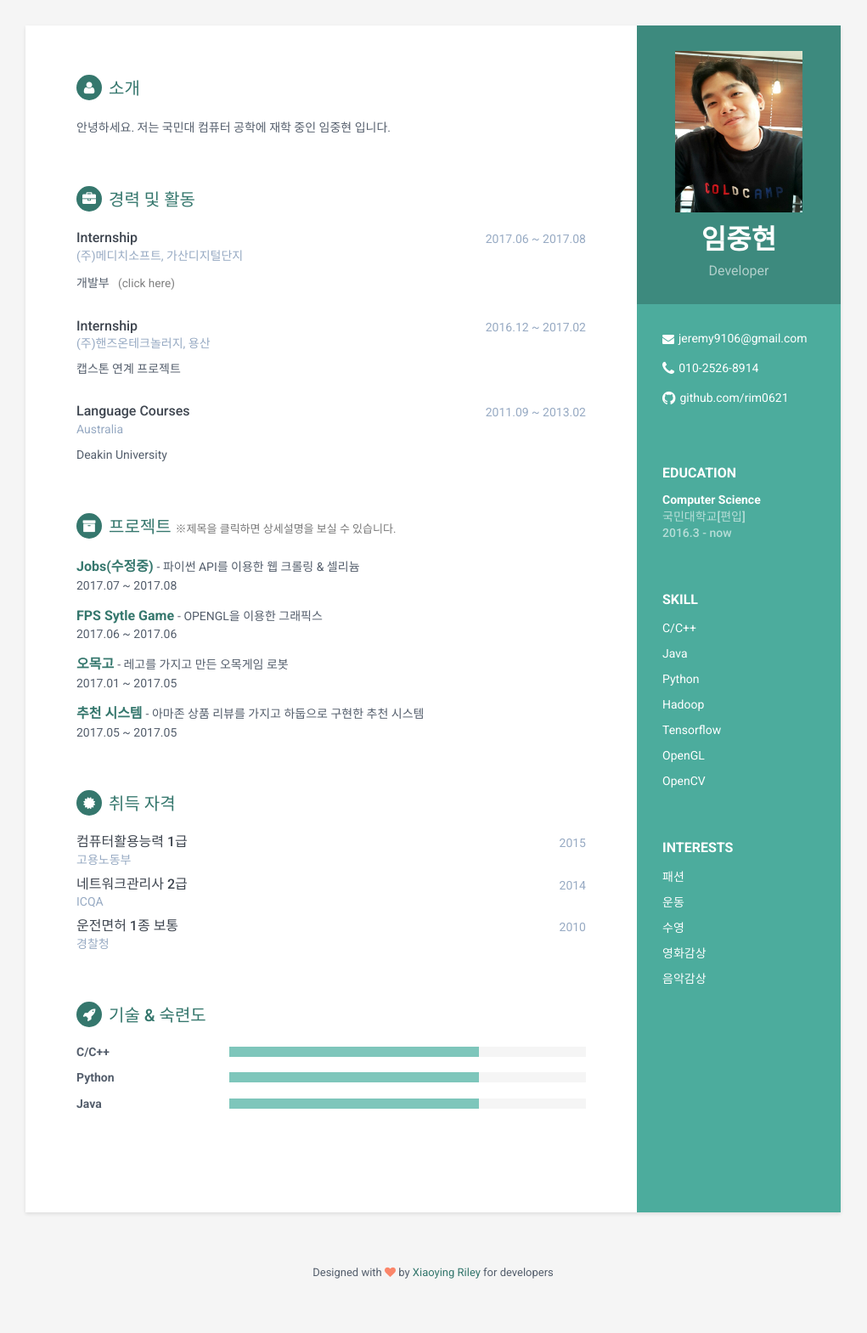
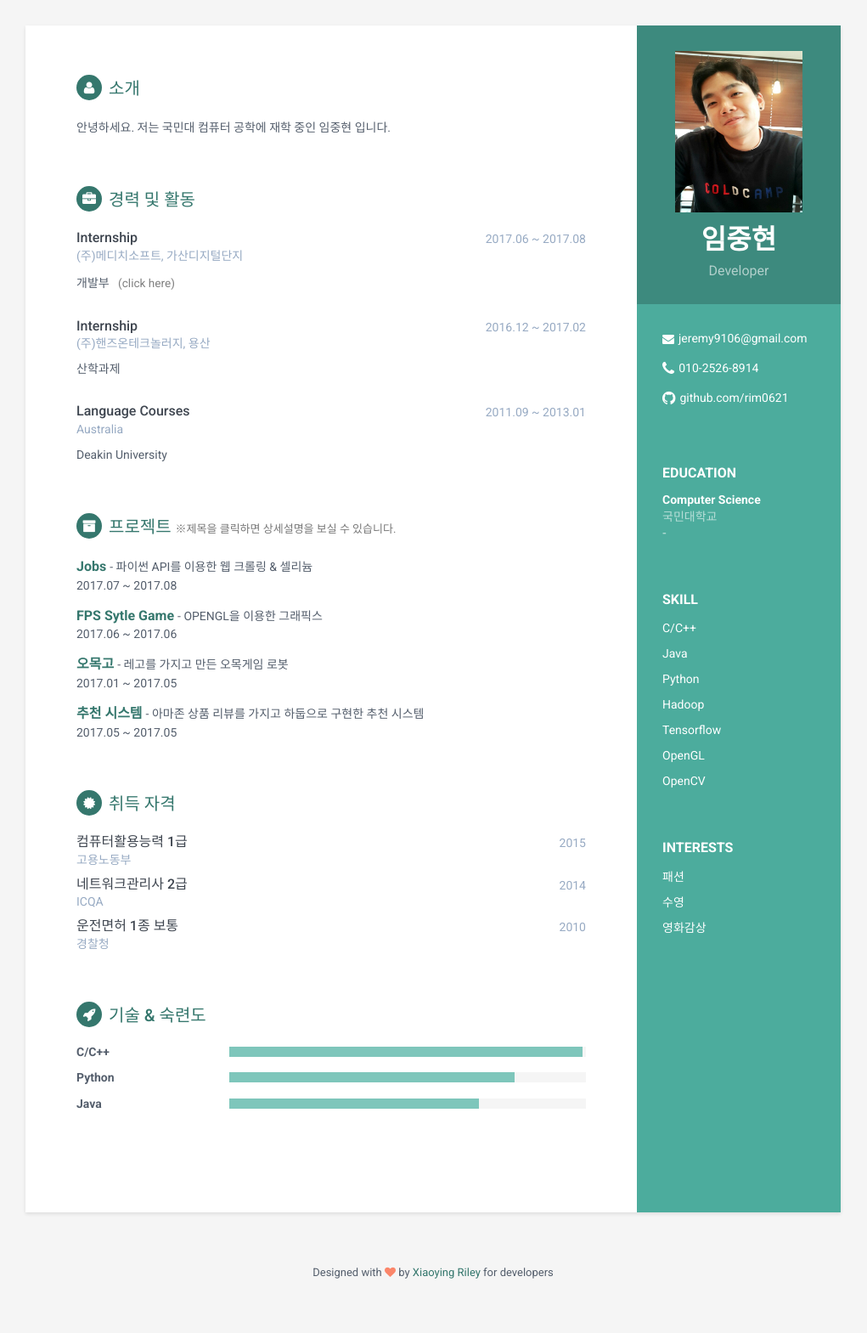
Before and after one commit to rim0621/rim0621.github.io, a Jekyll site: the page index.html, which Jekyll copies as it is, in a window 1280 px wide. Shown: the whole page at 85% size, without its empty margins (130-1151 px from the left). Built offline with Jekyll 4.4.1, drawn with Linux system fonts in a browser that asks for light colours.

Commit message:
2017-10-05

```diff
--- a/index.html
+++ b/index.html
@@ -47,8 +47,8 @@
 	<h2 class="container-block-title">Education</h2>
 	<div class="item">
 	    <h4 class="degree">Computer Science</h4>
-	    <h5 class="meta">국민대학교[편입]</h5>
-	    <div class="time">2016.3 - now</div>
+	    <h5 class="meta">국민대학교</h5>
+	    <div class="time">-</div>
 	</div>
     </div><!--//education-container-->
 
@@ -69,10 +69,8 @@
 	<h2 class="container-block-title">Interests</h2>
 	<ul class="list-unstyled interests-list">
 	    <li>패션</li>
-	    <li>운동</li>
 	    <li>수영</li>
 	    <li>영화감상</li>
-	    <li>음악감상</li>
 	</ul>
     </div><!--//interests-->
 
@@ -124,17 +122,10 @@
               <li>침해대응분석 구글맵 적용 </li>
               <li>TTA인증 받고 있는 침해대응분석 웹 버그 수정 </li>
               <li>외근 </li>
-
       </ul>
         </div>
       </div>
-        <div class="panel panel-default">
-          <div class="panel-heading">사진</div>
-          <div class="panel-body">
-            <li>수정중</li>
-          </div>
-        </div>
-       </div>
+           </div>
      </div>
     </div>
    </div>
@@ -152,7 +143,7 @@
 		<div class="company">(주)핸즈온테크놀러지, 용산</div>
 	    </div><!--//meta-->
 	    <div class="details">
-		<p>캡스톤 연계 프로젝트</p>
+		<p>산학과제</p>
 	    </div><!--//details-->
 	</div><!--//item-->
 
@@ -160,7 +151,7 @@
 	    <div class="meta">
 		<div class="upper-row">
 		    <h3 class="job-title">Language Courses</h3>
-		    <div class="time">2011.09 ~ 2013.02</div>
+		    <div class="time">2011.09 ~ 2013.01</div>
 		</div><!--//upper-row-->
 		<div class="company">Australia</div>
 	    </div><!--//meta-->
@@ -180,7 +171,7 @@
 
        <div class="item">
           <span class="project-title">
-        <a class="anchor" data-toggle="modal" data-target="#projectModal4" style="cursor:pointer"><strong>Jobs(수정중)</strong></a>
+        <a class="anchor" data-toggle="modal" data-target="#projectModal4" style="cursor:pointer"><strong>Jobs</strong></a>
       </span> - <span class="project-tagline">파이썬 API를 이용한 웹 크롤링 & 셀리늄</span>
           <div id="projectModal4" class="modal fade" role="dialog">
             <div class="modal-dialog">
@@ -511,14 +502,14 @@
                     <div class="item">
                         <h3 class="level-title">C/C++</h3>
                         <div class="level-bar">
-                            <div class="level-bar-inner" data-level="70%">
+                            <div class="level-bar-inner" data-level="99%">
                             </div>
                         </div><!--//level-bar-->
                     </div><!--//item-->
                    <div class="item">
                         <h3 class="level-title">Python</h3>
                         <div class="level-bar">
-                            <div class="level-bar-inner" data-level="70%">
+                            <div class="level-bar-inner" data-level="80%">
                             </div>
                         </div>
                     </div>
```
Also changed, not shown: other parts of index.html (+2 -2 lines).
